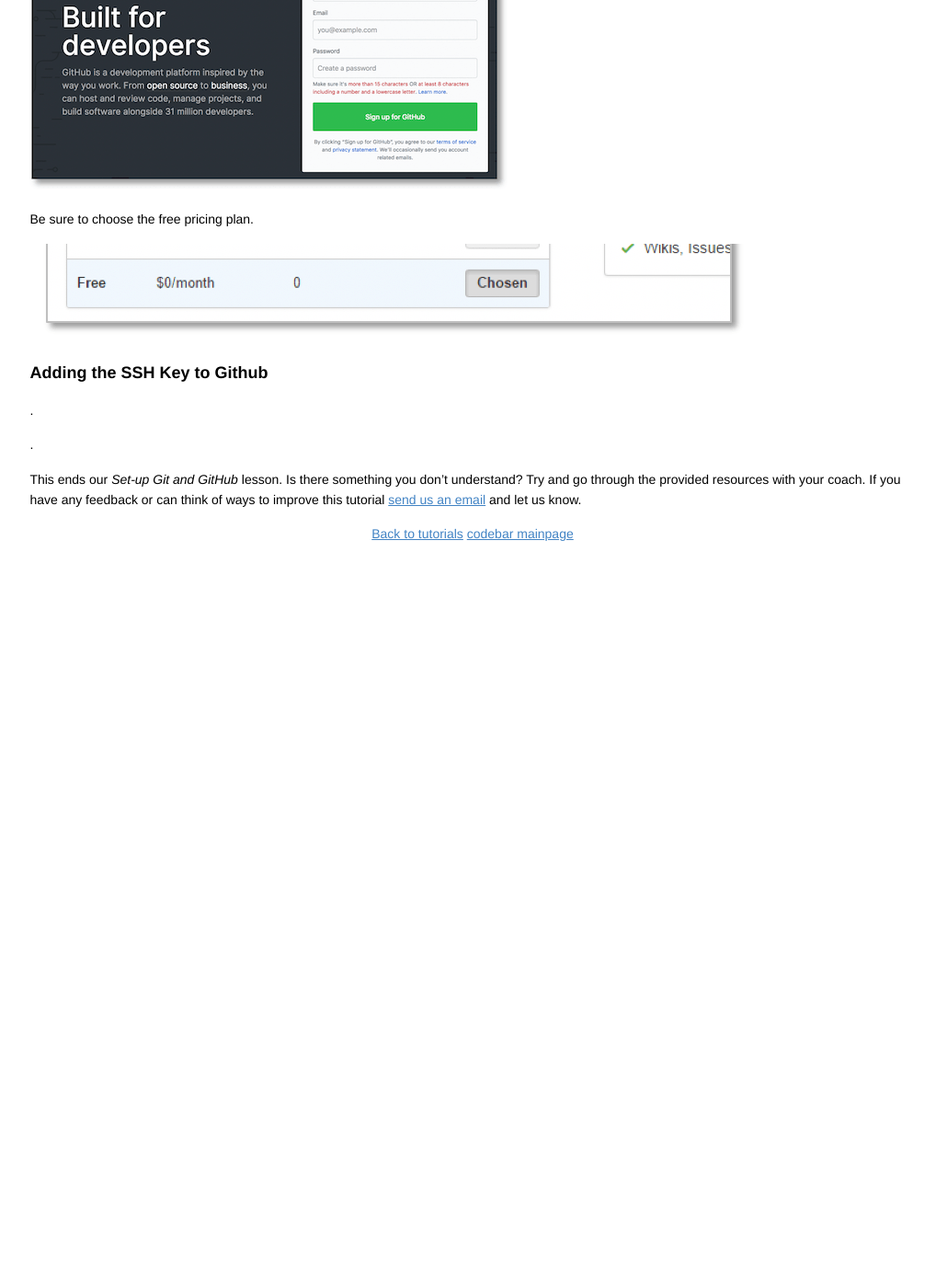
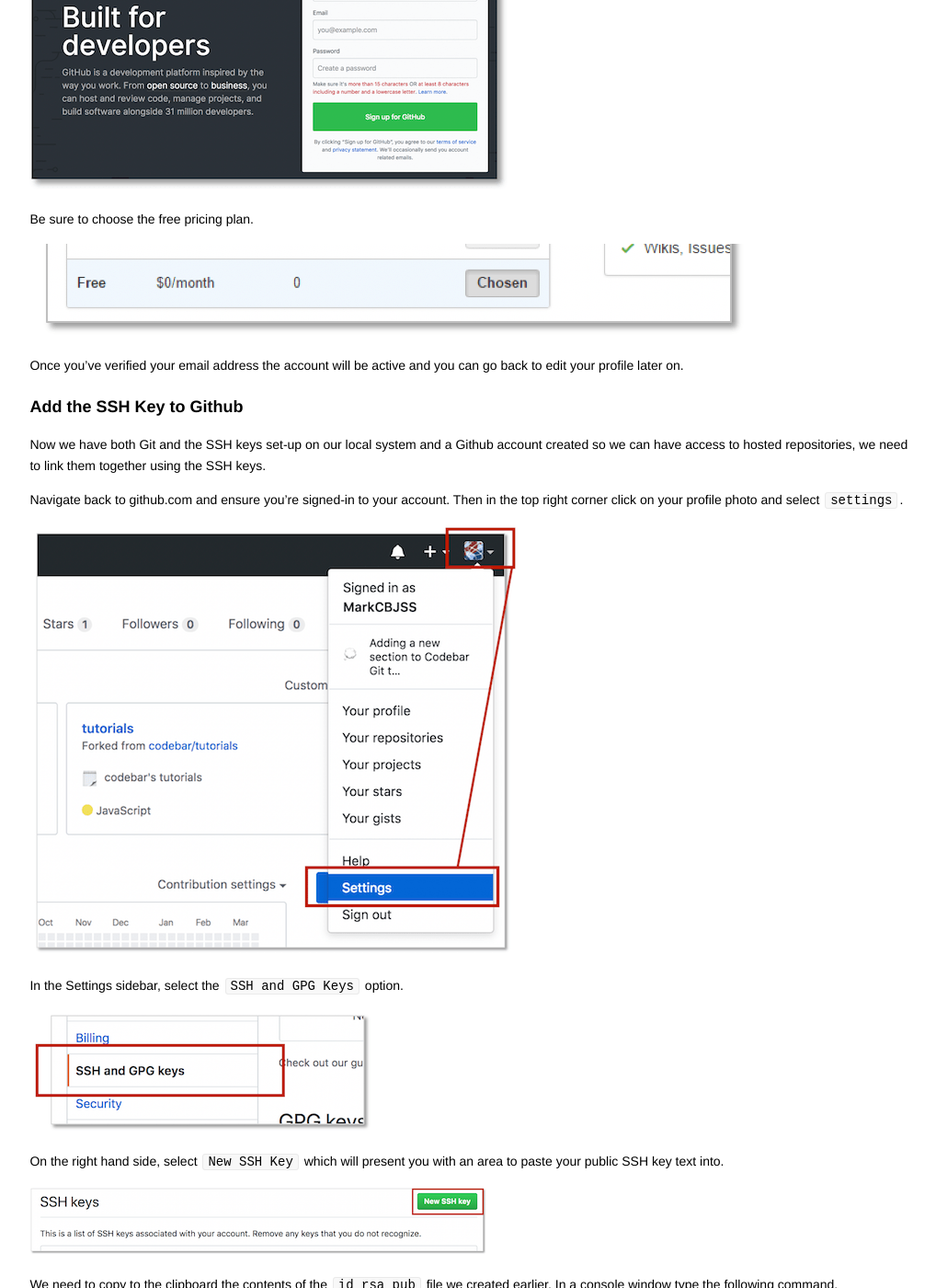
Before and after one commit to codebar/tutorials, a Jekyll site: the page built from version-control/set-up/tutorial.md, in a window 1280 px wide and 1400 px high, scrolled down 2624 px. Shown: the whole window at 92% size, without its empty margins (126-1144 px from the left). Built offline with Jekyll 4.4.1, drawn with Linux system fonts in a browser that asks for light colours; before the commit the page ends 3254 px from its top, so only the background shows below that; some of the changed text lies outside the part shown.

Commit message:
Added further setup images, further work on tutorial page

````diff
--- a/version-control/set-up/tutorial.md
+++ b/version-control/set-up/tutorial.md
@@ -100,13 +100,39 @@ Be sure to choose the free pricing plan.
 
 ![Github Free Pricing Plan](images/setup-choose-pricing-plan.png)
 
-### Adding the SSH Key to Github
+Once you've verified your email address the account will be active and you can go back to edit your profile later on.
 
+### Add the SSH Key to Github
 
+Now we have both Git and the SSH keys set-up on our local system and a Github account created so we can have access to hosted repositories, we need to link them together using the SSH keys.
 
+Navigate back to github.com and ensure you're signed-in to your account. Then in the top right corner click on your profile photo and select `settings`.
 
+![Github Settings](images/setup-github-settings.png)
 
+In the Settings sidebar, select the `SSH and GPG Keys` option.
 
+![SSH option is Settings](images/setup-ssh-key-option.png)
+
+On the right hand side, select `New SSH Key` which will present you with an area to paste your public SSH key text into.
+
+![Add new SSH Key to Github](images/setup-add-new-ssh-key.png)
+
+We need to copy to the clipboard the contents of the `id_rsa_pub` file we created earlier. In a console window type the following command.
+```bash
+pbcopy < ~/.ssh/id_rsa.pub
+```
+Now return back to the broswer where your Github account is open. Give the SSH key a `Title` and paste the file contents into the `Key` field. When done, hit the `Add SSH Key` button. You may be prompted for your password, if so enter it and hit `Confirm Password` to complete this step.
+
+![Adding Key text and title](images/setup-paste-key-text.png)
+
+You can check your connection to Github is set-up correctly by typing the following command, which should give you the message in the console window shown below.
+
+```bash
+ssh -T git@github.com
+```
+
+![Authentication success](images/setup-success-authenticating.png)
 
 
 .
````
Also changed, not shown: version-control/set-up/images/setup-add-new-ssh-key.png (added), version-control/set-up/images/setup-github-settings.png (added), version-control/set-up/images/setup-paste-key-text.png (added), version-control/set-up/images/setup-ssh-key-option.png (added), version-control/set-up/images/setup-success-authenticating.png (added).
